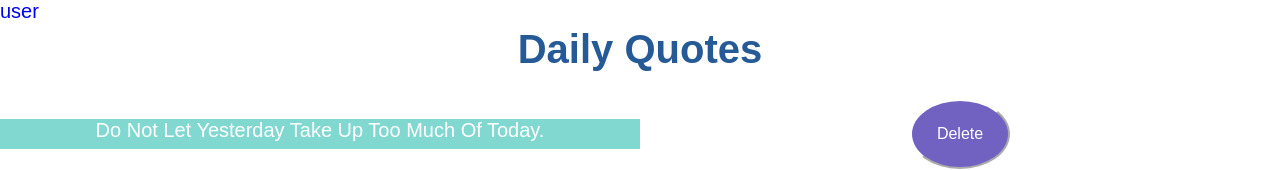
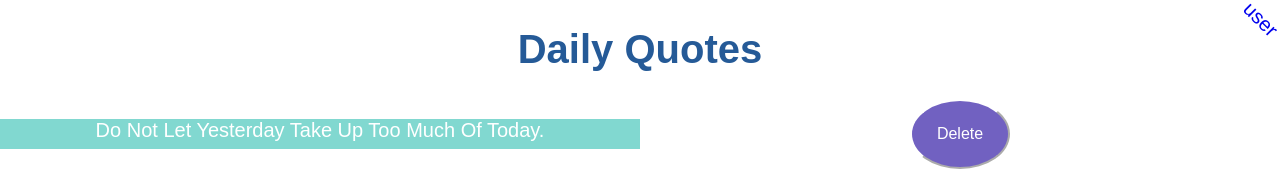
Before and after one commit to pannachow/daily-quotes, a React (Create React App) app in the folder client/: page /admin in a window 1280 px wide. Shown: the top 170 px of the page. Built offline with nearby package versions, Linux system fonts and the light colour scheme; a web font is replaced by a local one.

Commit message:
fix errors, rotate links

```diff
--- a/client/src/App.js
+++ b/client/src/App.js
@@ -15,29 +15,25 @@ class App extends React.Component {
     this.state = {
       quotes: [
         {
-          id: "1",
+          id: 1,
           text: "Do Not Let Yesterday Take Up Too Much Of Today.",
           color: "white",
           backgroundColor: "#81D8D0",
         },
         {
-          id: "2",
+          id: 2,
           text: "The purpose of art is washing the dust of daily life off our souls.",
           color: "orange",
           backgroundColor: "yellow"
         },
         {
-          id: "3",
+          id: 3,
           text: "If You Are Working On Something That You Really Care About, You Do Not Have To Be Pushed. The Vision Pulls You.",
           color: "darkblue",
           backgroundColor: "lightblue"
         }
       ]
     };
-  }
-
-  async componentWillMount() {
-    // TODO
   }
 
   addQuote(quote) {
--- a/client/src/components/AdminView.css
+++ b/client/src/components/AdminView.css
@@ -27,9 +27,10 @@ h1 {
 
 .user-link {
   position: absolute;
-  top: 0;
-  left: 0;
+  top: 8px;
+  right: 0;
   text-decoration: none;
+  transform: rotate(45deg);
 }
 
 button {
--- a/client/src/components/AdminView.js
+++ b/client/src/components/AdminView.js
@@ -13,7 +13,9 @@ class AdminView extends React.Component {
     }
 
     addQuote() {
+        const nextId = Math.max(...this.props.quotes.map(q => q.id)) + 1;
         this.props.addQuote({
+            id: nextId,
             text: this.textRef.current.value,
             backgroundColor: this.backgroundColorRef.current.state.hex,
             color: this.colorRef.current.state.hex,
@@ -32,7 +34,7 @@ class AdminView extends React.Component {
                 <h1>Daily Quotes</h1>
 
                 {this.props.quotes.map(quote => (
-                    <div className="horizontal-1">
+                    <div key={quote.id} className="horizontal-1">
                         <p style={{ color: quote.color, backgroundColor: quote.backgroundColor }}>
                             {quote.text}
                         </p>
--- a/client/src/components/UserView.css
+++ b/client/src/components/UserView.css
@@ -15,7 +15,8 @@
 
 .admin-link {
   position: absolute;
-  top: 0;
+  top: 12px;
   right: 0;
   text-decoration: none;
+  transform: rotate(45deg);
 }
```
